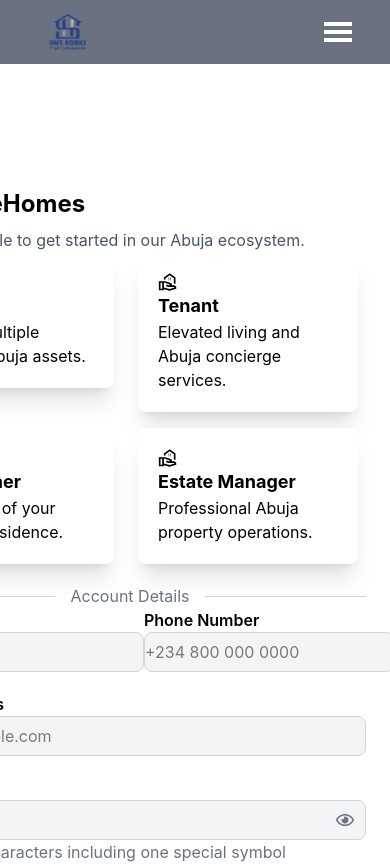
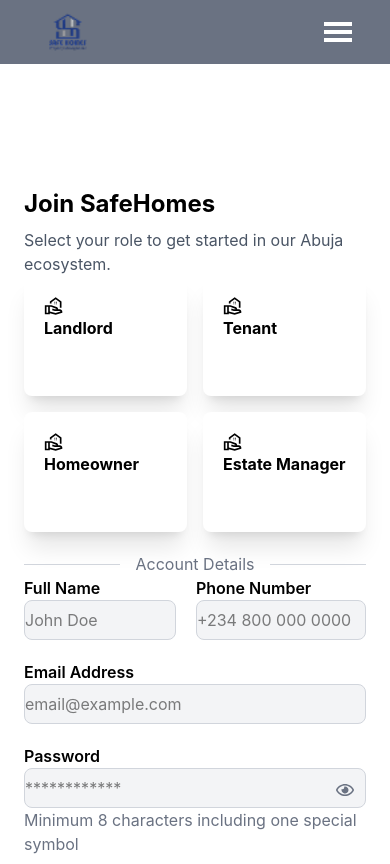
Before and after one commit to Sirwin2win/safehome, a React (Vite) app: page /signup in a window 390 px wide. Shown: the top 864 px of the page. Built offline with nearby package versions, Linux system fonts and the light colour scheme; the HTML template or start-up script is replaced by a standard one.

Commit message:
update on sign up page done

```diff
--- a/src/forms/SignUp.jsx
+++ b/src/forms/SignUp.jsx
@@ -8,9 +8,9 @@
 const SignUp = () => {
   const [showPassword, setShowPassword] = useState(false);
   return (
-    <div className="flex justify-evenly">
+    <div className="md:flex justify-evenly">
       {/* Left hand sise with an image */}
-      <div className="relative w-150 h-300 overflow-hidden -mt-35 rounded-lg">
+      <div className="relative w-150 h-300 overflow-hidden -mt-35 rounded-lg hidden md:block">
         <img src={regImg} alt="" className="rounded-lg h-400 w-150 mt-50" />
         <div className="flex absolute bottom-220 ms-10">
           <img src={logo} alt="" className="size-10" />
@@ -27,7 +27,7 @@
         </div>
       </div>
       {/* Right hand side with a form */}
-      <div className="shadow-xl p-6 w-130 bg-white mt-15 -ms-80 z-20 rounded-r-lg">
+      <div className="shadow-xl p-6 md:w-130 bg-white mt-15 md:-ms-80 z-20 rounded-r-lg">
         <form>
           <p className="text-2xl font-bold w-full mt-10">Join SafeHomes</p>
           <p className="pt-2 text-gray-600">
@@ -36,34 +36,34 @@
           <div className="grid grid-cols-2 gap-4">
             <label htmlFor="landlord" className="">
               <input type="radio" className="h-18 text-2xl peer hidden" />
-              <div className="shadow-xl bg-white p-5 w-55 rounded-lg">
+              <div className="shadow-xl bg-white p-5 h-30 md:w-55 rounded-lg">
                 <MdOutlineRealEstateAgent className="size-5" />
-                <p className="text-lg font-bold">Landlord</p>
-                <p>Manage multiple premium Abuja assets.</p>
+                <p className="md:text-lg font-bold">Landlord</p>
+                <p className="hidden md:block">Manage multiple premium Abuja assets.</p>
               </div>
             </label>
             <label htmlFor="landlord" className="">
               <input type="radio" className="h-18 text-2xl peer hidden" />
-              <div className="shadow-xl bg-white p-5 w-55 rounded-lg">
+              <div className="shadow-xl bg-white p-5 h-30 md:w-55 rounded-lg">
                 <MdOutlineRealEstateAgent className="size-5" />
-                <p className="text-lg font-bold">Tenant</p>
-                <p>Elevated living and Abuja concierge services.</p>
+                <p className="md:text-lg font-bold">Tenant</p>
+                <p className="hidden md:block">Elevated living and Abuja concierge services.</p>
               </div>
             </label>
             <label htmlFor="landlord" className="">
               <input type="radio" className="h-18 text-2xl peer hidden" />
-              <div className="shadow-xl bg-white p-5 w-55 rounded-lg">
+              <div className="shadow-xl bg-white p-5 h-30 md:w-55 rounded-lg">
                 <MdOutlineRealEstateAgent className="size-5" />
-                <p className="text-lg font-bold">Homeowner</p>
-                <p>Full control of your personal residence.</p>
+                <p className="md:text-lg font-bold">Homeowner</p>
+                <p className="hidden md:block">Full control of your personal residence.</p>
               </div>
             </label>
             <label htmlFor="landlord" className="">
               <input type="radio" className="h-18 text-2xl peer hidden" />
-              <div className="shadow-xl bg-white p-5 w-55 rounded-lg">
+              <div className="shadow-xl bg-white p-5 h-30 md:w-55 rounded-lg">
                 <MdOutlineRealEstateAgent className="size-5" />
-                <p className="text-lg font-bold">Estate Manager</p>
-                <p>Professional Abuja property operations.</p>
+                <p className="md:text-lg font-bold">Estate Manager</p>
+                <p className="hidden md:block">Professional Abuja property operations.</p>
               </div>
             </label>
           </div>
@@ -85,10 +85,10 @@
                 id="name"
                 name="name"
                 placeholder="John Doe"
-                className="bg-gray-100 h-10 rounded-lg border border-gray-300"
+                className="bg-gray-100 h-10 w-full rounded-lg border border-gray-300"
               />
             </div>
-            <div>
+            <div className="ms-5">
               <label htmlFor="phone" className="font-[600]">
                 Phone Number
               </label>
@@ -97,7 +97,7 @@
                 id="phone"
                 name="phone"
                 placeholder="+234 800 000 0000"
-                className="bg-gray-100 h-10 rounded-lg border border-gray-300"
+                className="bg-gray-100 h-10 w-full rounded-lg border border-gray-300"
               />
             </div>
           </div>
@@ -127,9 +127,9 @@
               className="absolute right-3 top-1/2 -translate-y-1/2 text-gray-500 hover:text-gray-700"
             >
               {showPassword ? (
-                <FaRegEyeSlash size={18} />
+                <FaRegEyeSlash size={18} className="mb-5 md:mb-0"/>
               ) : (
-                <FaRegEye size={18} />
+                <FaRegEye size={18} className="mb-5 md:mb-0"/>
               )}
             </button>
             <p className="text-gray-500">
@@ -137,8 +137,8 @@
             </p>
           </div>
           <div className="flex justify-evenly my-5">
-            <input type="checkbox" className="-ms-15" />
-            <p className="-ms-10">
+            <input type="checkbox" className="md:-ms-15" />
+            <p className="md:-ms-10 ms-3">
               I agree to the{" "}
               <Link to={"#"} className="text-blue-500">
                 Terms of Service and Privacy Policy.
--- a/src/layouts/NavBar.jsx
+++ b/src/layouts/NavBar.jsx
@@ -48,7 +48,7 @@
           <Link to={'/contact'} className="hover:text-gray-300">Contact Us</Link>
         </div>
 			        {/* Get Started Button */}
-        <Link to='/get-started'>
+        <Link to='/signup'>
             <button className='bg-omaOrange text-white h-10 w-50 rounded-lg hidden md:block'>Login</button>
             </Link>
 
@@ -91,7 +91,7 @@
           <Link to={'/contact'} className="hover:text-gray-300 text-2xl" onClick={() => setIsOpen(false)}>Contact Us</Link>
           </li>
           <li className='-ms-15'>
-             <Link to='/get-started'>
+             <Link to='/signup'>
             <button className='bg-omaOrange text-white text-2xl h-10 w-50 rounded-lg md:hidden' onClick={() => setIsOpen(false)}>Login</button>
             </Link>
           </li>
```
